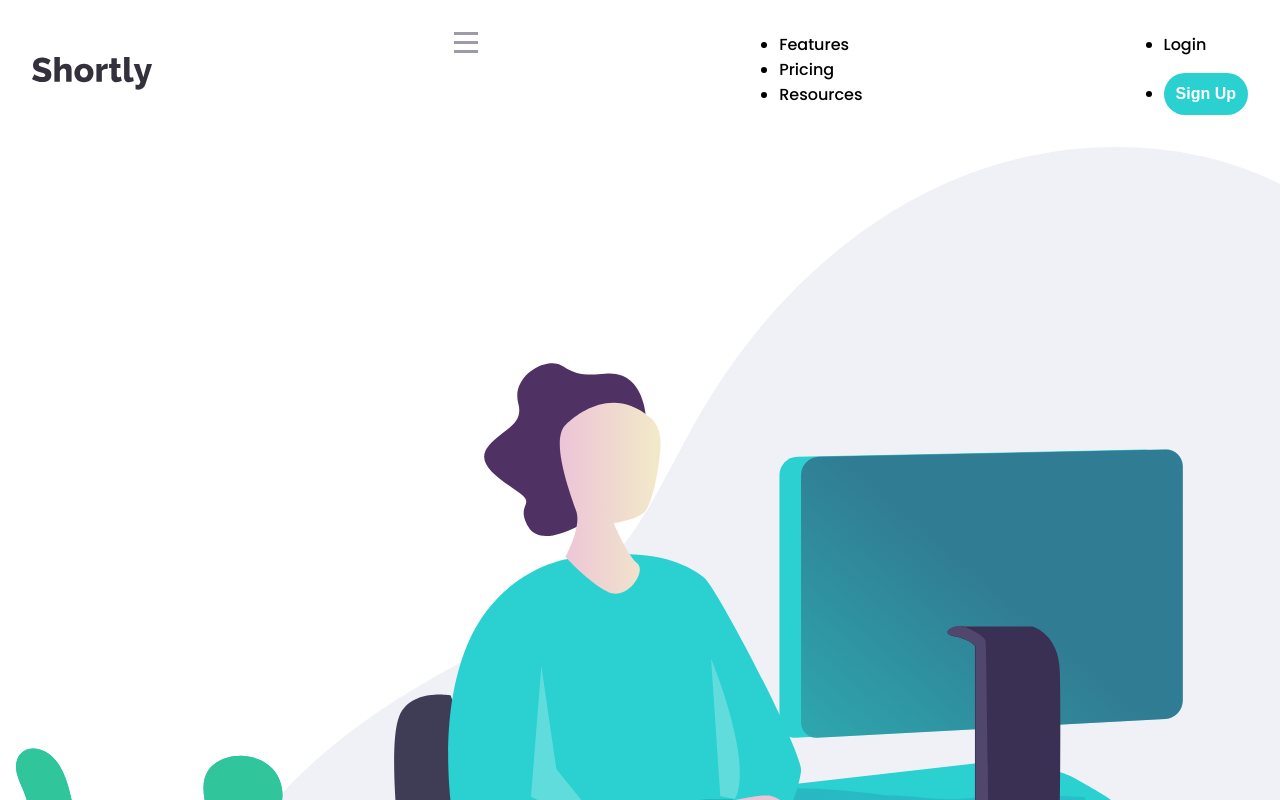
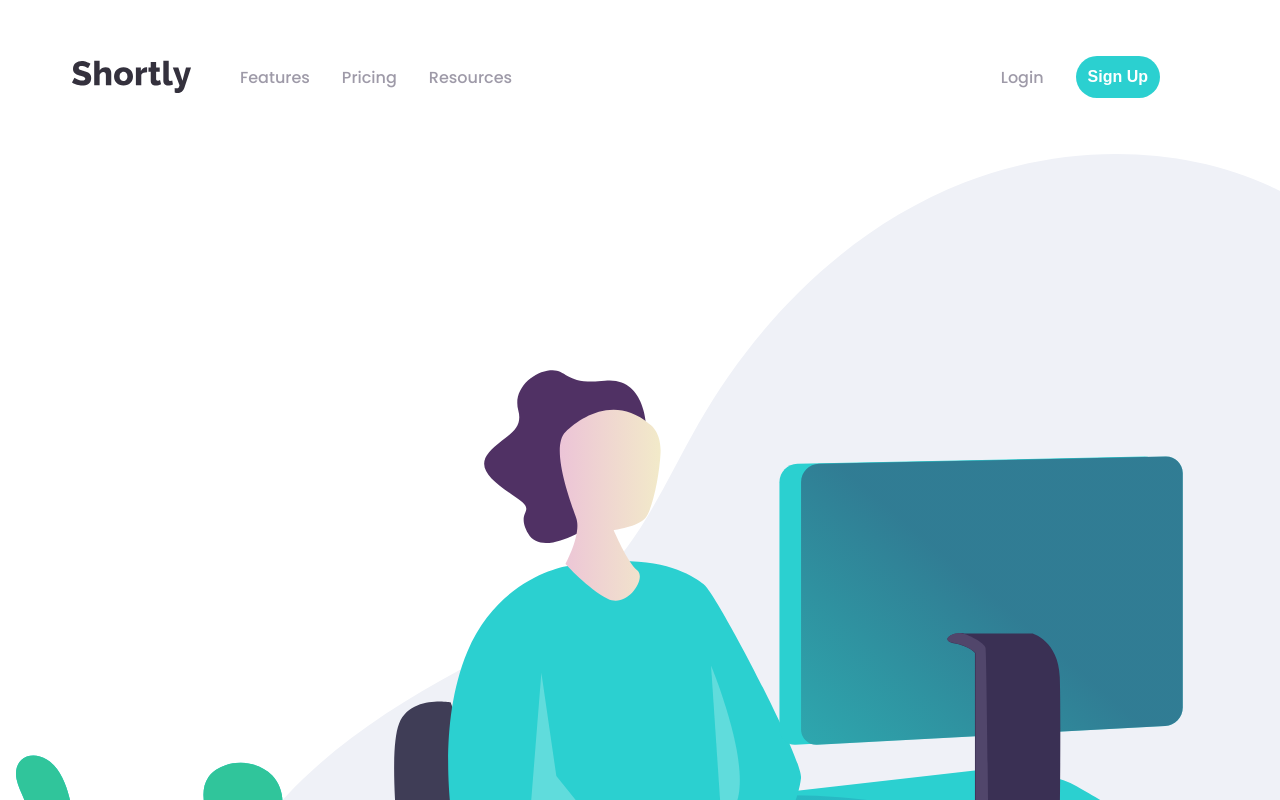
Before and after one commit to mattbcowan/Shortly-URL-Shortener, a React (Create React App) app: page / in a window 1280 px wide. Shown: the top 800 px of the page. Built offline with nearby package versions, Linux system fonts and the light colour scheme.

Commit message:
Update: navbar somewhat functional

```diff
--- a/src/components/Navigation.js
+++ b/src/components/Navigation.js
@@ -1,27 +1,57 @@
+import { useState, useEffect } from "react";
 import styled from "styled-components";
 import Button from "./Button";
 
 const Navigation = () => {
+  const [toggleMenu, setToggleMenu] = useState(false);
+  const [screenWidth, setScreenWidth] = useState(window.innerWidth);
+
+  const toggleNav = () => {
+    setToggleMenu(!toggleMenu);
+  };
+
+  useEffect(() => {
+    const changeWidth = () => {
+      setScreenWidth(window.innerWidth);
+    };
+
+    window.addEventListener("resize", changeWidth);
+
+    return () => {
+      window.removeEventListener("resize", changeWidth);
+    };
+  }, []);
+
   return (
     <Container>
       <Wrapper>
-        <ShortlyLogo src="/images/shortly-logo.svg" alt="Shortly Logo" />
-        <Hamburger>
-          <Bar />
-          <Bar />
-          <Bar />
-        </Hamburger>
-        <ul>
-          <li>Features</li>
-          <li>Pricing</li>
-          <li>Resources</li>
-        </ul>
-        <ul>
-          <li>Login</li>
-          <li>
-            <Button borderRadius={"10rem"}>Sign Up</Button>
-          </li>
-        </ul>
+        <Section>
+          <ShortlyLogo src="/images/shortly-logo.svg" alt="Shortly Logo" />
+          <Hamburger onClick={toggleNav}>
+            <Bar />
+            <Bar />
+            <Bar />
+          </Hamburger>
+        </Section>
+        <Section>
+          {(toggleMenu || screenWidth > 800) && (
+            <Nav>
+              <NavList id="left-nav">
+                <NavListItem>Features</NavListItem>
+                <NavListItem>Pricing</NavListItem>
+                <NavListItem>Resources</NavListItem>
+              </NavList>
+              <NavList>
+                <NavListItem>Login</NavListItem>
+                <NavListItem>
+                  <Button borderRadius={"10rem"} marginTop={"0"}>
+                    Sign Up
+                  </Button>
+                </NavListItem>
+              </NavList>
+            </Nav>
+          )}
+        </Section>
       </Wrapper>
     </Container>
   );
@@ -31,15 +61,27 @@ export default Navigation;
 
 const Container = styled.nav`
   padding: 1rem 2rem;
+  margin: 0 auto;
+  max-width: 1200px;
+  z-index: 10;
+  position: relative;
 `;
 
 const Wrapper = styled.div`
   display: flex;
+  flex-direction: column;
   justify-content: space-between;
   padding: 1rem 0;
+
+  @media (min-width: 800px) {
+    flex-direction: row;
+    justify-content: flex-start;
+  }
 `;
 
-const ShortlyLogo = styled.img``;
+const ShortlyLogo = styled.img`
+  max-width: 120px;
+`;
 
 const Hamburger = styled.div`
   height: 21px;
@@ -48,6 +90,10 @@ const Hamburger = styled.div`
   justify-content: space-between;
   flex-direction: column;
   cursor: pointer;
+
+  @media (min-width: 800px) {
+    display: none;
+  }
 `;
 
 const Bar = styled.span`
@@ -56,3 +102,54 @@ const Bar = styled.span`
   background: #9e9aa8;
   display: block;
 `;
+
+const Nav = styled.div`
+  display: flex;
+  flex-direction: column;
+  flex: 1;
+  justify-content: space-between;
+  background-color: #3a3054;
+  color: #ffffff;
+  padding: 1em;
+  border-radius: 0.5em;
+
+  @media (min-width: 800px) {
+    background-color: transparent;
+    flex-direction: row;
+    color: #9e9aa8;
+  }
+`;
+
+const NavList = styled.ul`
+  list-style: none;
+  display: flex;
+  flex-direction: column;
+  align-items: center;
+  justify-content: space-between;
+
+  @media (min-width: 800px) {
+    flex-direction: row;
+    margin-left: 2em;
+  }
+`;
+
+const NavListItem = styled.li`
+  margin-top: 0.5em;
+  margin-bottom: 0.5em;
+
+  @media (min-width: 800px) {
+    margin-right: 2em;
+  }
+`;
+
+const Section = styled.div`
+  display: flex;
+  flex: 1;
+  justify-content: space-between;
+
+  @media (min-width: 800px) {
+    &:first-child {
+      flex: none;
+    }
+  }
+`;
```
